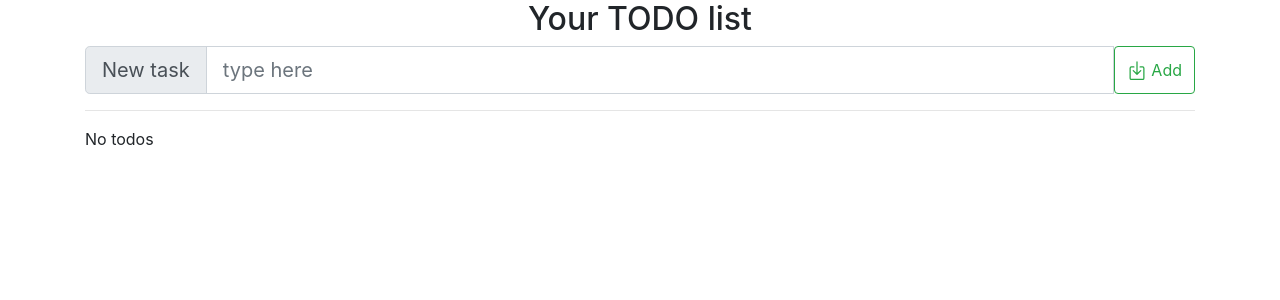
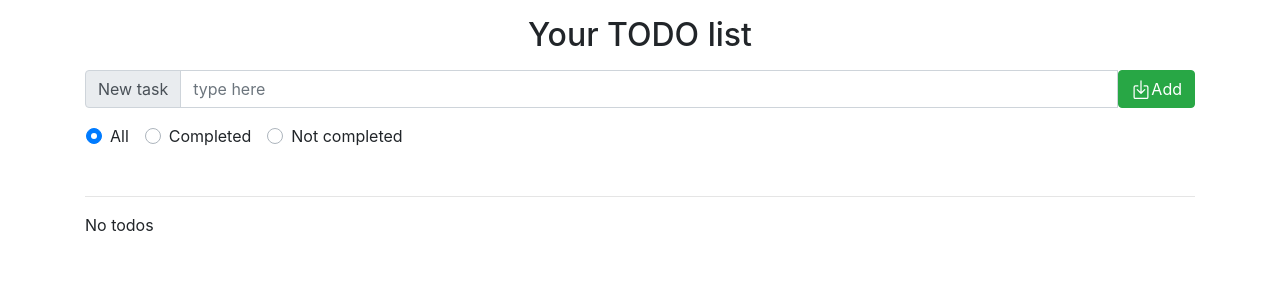
Before and after one commit to Yaltaphil/first-vue, a Vue app: page / in a window 1280 px wide. Shown: the top 300 px of the page. Built offline with nearby package versions, Linux system fonts and the light colour scheme; no server answers.

Commit message:
add: todo filter

```diff
--- a/src/App.vue
+++ b/src/App.vue
@@ -1,9 +1,30 @@
 <template>
-  <b-container>
-    <h2 class="text-center">Your TODO list</h2>
+  <b-container fluid="sm" class="winter-neva-gradient color-block z-depth-1">
+    <h2 class="text-center my-3">Your TODO list</h2>
     <add @new-Item="addItem" />
+    <!-- <b-row class="mt-3">
+      <b-col sm="6">
+        <b-form-select v-model="filter" class="mb-3 text-info">
+          <b-form-select-option value="All">Show all tasks</b-form-select-option>
+          <b-form-select-option value="Completed">Show completed tasks</b-form-select-option>
+          <b-form-select-option value="Not completed">Show not completed tasks</b-form-select-option>
+        </b-form-select>
+      </b-col>
+    </b-row>-->
+    <b-row class="p-3">
+      <b-form-group>
+        <b-form-radio-group
+          v-model="filter"
+          :options="options"
+        ></b-form-radio-group>
+      </b-form-group>
+    </b-row>
     <hr />
-    <todolist v-bind:todos="todos" v-on:rmTodo="rmTodo" v-if="todos.length" />
+    <todolist
+      v-bind:todos="displayTasks"
+      v-on:removeTodoItem="removeTodoItem"
+      v-if="todos.length"
+    />
     <p v-else>No todos</p>
   </b-container>
 </template>
@@ -19,24 +40,42 @@ export default {
     add
   },
   mounted() {
-    fetch("https://jsonplaceholder.typicode.com/todos?_limit=9")
-      .then(response => response.json())
-      .then(json => {
-        this.todos = json;
-      });
+    if (localStorage.getItem("toDoList")) {
+      this.todos = JSON.parse(localStorage.getItem("toDoList"));
+    }
   },
   data() {
     return {
-      todos: []
+      todos: [],
+      filter: "All",
+      options: [
+        { text: "All", value: "All" },
+        { text: "Completed", value: "Completed" },
+        { text: "Not completed", value: "Not completed" }
+      ]
     };
+  },
+  computed: {
+    displayTasks() {
+      return this.todos.filter(t => {
+        if (!this.filter || this.filter == "All") {
+          return true;
+        } else if (this.filter == "Completed") {
+          return t.completed == true;
+        } else if (this.filter == "Not completed") {
+          return t.completed == false;
+        }
+      });
+    }
   },
   methods: {
     addItem(Item) {
-      console.log(Item);
-      return this.todos.push(Item);
+      this.todos.push(Item);
+      localStorage.setItem("toDoList", JSON.stringify(this.todos));
     },
-    rmTodo(id) {
+    removeTodoItem(id) {
       this.todos = this.todos.filter(t => t.id !== id);
+      localStorage.setItem("toDoList", JSON.stringify(this.todos));
     }
   }
 };
--- a/src/components/add.vue
+++ b/src/components/add.vue
@@ -1,13 +1,13 @@
 <template>
   <form @submit.prevent="onSubmit">
-    <b-input-group size="lg" prepend="New task">
-      <b-form-input v-model="title" placeholder="type here"></b-form-input>
-      <b-button
-        type="submit"
-        variant="outline-success"
-        v-b-tooltip.hover
-        title="Add me! Add me!"
-        ><b-icon icon="box-arrow-in-down"></b-icon> Add
+    <b-input-group prepend="New task">
+      <b-form-input
+        v-model="title"
+        placeholder="type here"
+        aria-controls="field for task input"
+      ></b-form-input>
+      <b-button type="submit" variant="success">
+        <b-icon icon="box-arrow-in-down"></b-icon>Add
       </b-button>
     </b-input-group>
   </form>
@@ -28,6 +28,7 @@ export default {
         };
         this.$emit("new-Item", newTodo);
         this.title = "";
+        this.focus();
       }
     }
   }
--- a/src/components/elem.vue
+++ b/src/components/elem.vue
@@ -1,20 +1,27 @@
 <template>
-  <b-row class="justify-content-md-center">
+  <transition name="fade">
+    <b-row class="justify-content-md-center p-1">
       <b-col col="1" class="text-center">
         <b-form-checkbox
           v-model="todo.completed"
           v-on:click="todo.completed = !todo.completed"
         ></b-form-checkbox>
       </b-col>
-    <b-col cols="10" v-bind:class="{ done: todo.completed }">
-      {{ todo.title }}
-    </b-col>
+      <b-col cols="8 pl-3" v-bind:class="{ done: todo.completed }">{{
+        todo.title
+      }}</b-col>
       <b-col col="1" class="text-center">
-      <b-button variant="outline-danger" v-on:click="$emit('rmTodo', todo.id)">
+        <b-button
+          variant="outline-danger"
+          v-on:click="$emit('removeTodoItem', todo.id)"
+        >
+          <p class="mb-0">
             <b-icon icon="trash"></b-icon>
+          </p>
         </b-button>
       </b-col>
     </b-row>
+  </transition>
 </template>
 
 <script>
@@ -32,4 +39,11 @@ export default {
 .done {
   text-decoration: line-through;
 }
+.fade-enter-active,
+.fade-leave-active {
+  transition: opacity 1s;
+}
+.fade-enter, .fade-leave-to /* .fade-leave-active below version 2.1.8 */ {
+  opacity: 0;
+}
 </style>
--- a/src/components/todolist.vue
+++ b/src/components/todolist.vue
@@ -4,7 +4,7 @@
       v-for="todo in todos"
       v-bind:todo="todo"
       :key="todo.id"
-      v-on:rmTodo="rmTodo"
+      v-on:removeTodoItem="removeTodoItem"
     />
   </b-container>
 </template>
@@ -17,8 +17,8 @@ export default {
     elem
   },
   methods: {
-    rmTodo(id) {
-      this.$emit("rmTodo", id);
+    removeTodoItem(id) {
+      this.$emit("removeTodoItem", id);
     }
   }
 };
```
Lines whose indentation alone changed are shown as unchanged.
